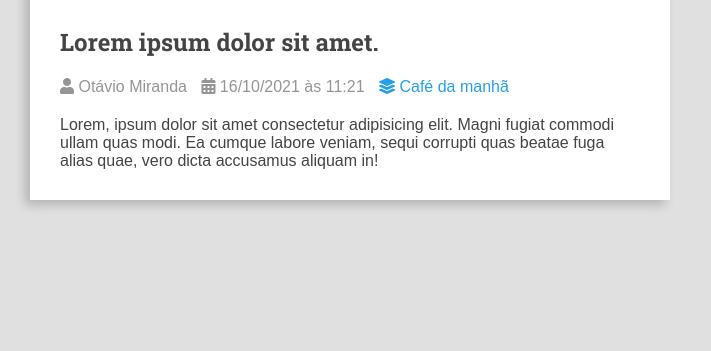
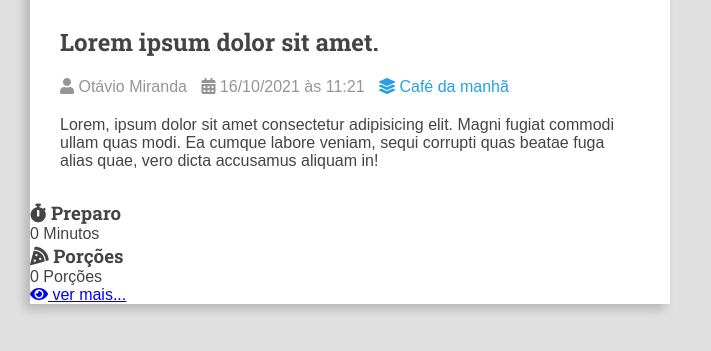
Before and after one commit to cjnetbr/curso-django-projeto1, a Django app: page / in a window 1280 px wide. Shown: the part 234-585 px from the top of the page, without its empty margins (0-711 px from the left). Run offline with Django 5.2, Linux system fonts and the light colour scheme; some libraries are stand-ins or nearby versions.

Commit message:
Criado cards de receitas parte 3 - Aula 35

```diff
--- a/recipes/templates/recipes/pages/home.html
+++ b/recipes/templates/recipes/pages/home.html
@@ -36,6 +36,27 @@
                         Ea cumque labore veniam, sequi corrupti quas beatae fuga alias quae, vero dicta accusamus
                         aliquam in!</p>
                 </div>
+                <div class="recipe-meta-container">
+                    <div class="recipe-meta recipe-preparation">
+                        <h3 class="recipe-meta-title"><i class="fas fa-stopwatch"></i> Preparo</h3>
+                        <div class="recipe-meta-text">
+                            0 Minutos
+                        </div>
+                    </div>
+                    <div class="recipe-meta recipe-servings">
+                        <h3 class="recipe-meta-title"><i class="fas fa-pizza-slice"></i> Porções</h3>
+                        <div class="recipe-meta-text">
+                            0 Porções
+                        </div>
+                    </div>
+                </div>
+
+                <footer class="recipe-footer">
+                    <a class="recipe-read-more button button-dark button-full-width" href="/recipes/3/">
+                        <i class="fas fa-eye"></i>
+                        <span>ver mais...</span>
+                    </a>
+                </footer>
 
             </div>
         </div>
```
